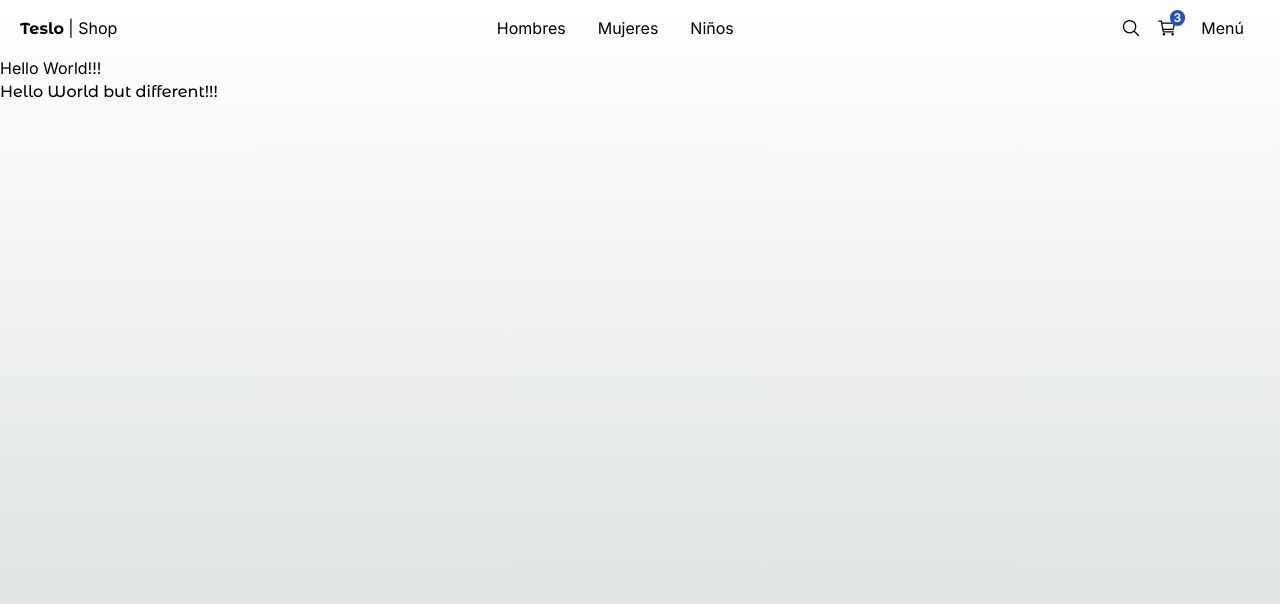
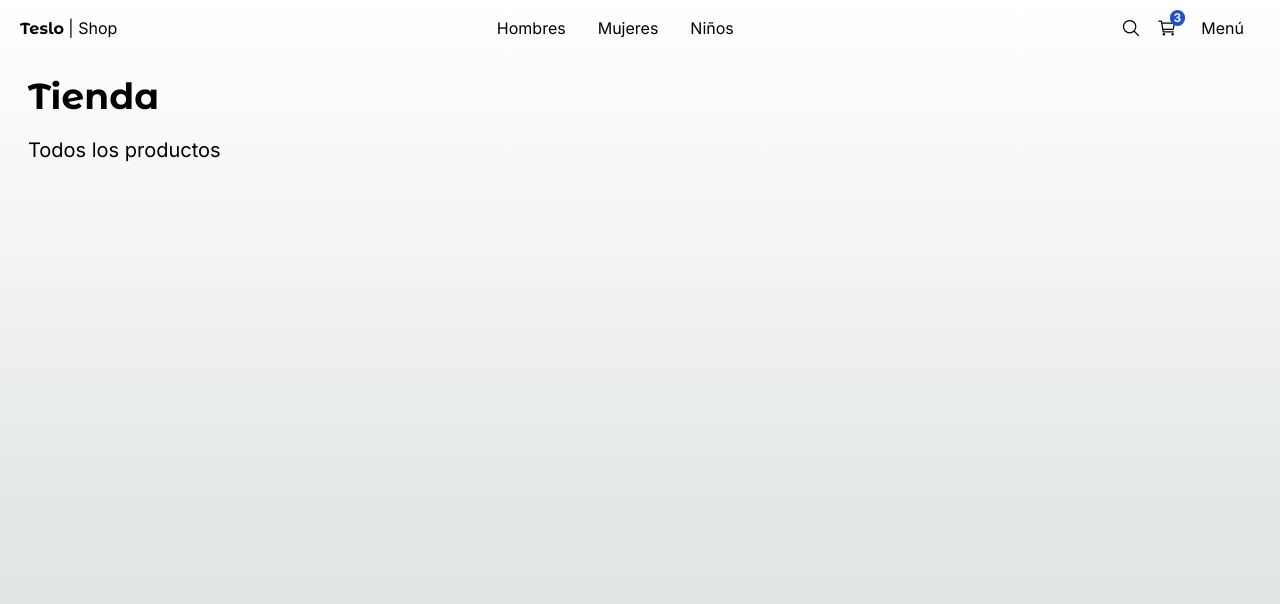
Before and after one commit to JPBerrocal/TesloShop, a Next.js app: page / in a window 1280 px wide. Shown: the top 604 px of the page. Built offline with nearby package versions, Linux system fonts and the light colour scheme.

Commit message:
Not found page and Title component added

```diff
--- a/src/app/(shop)/category/[id]/page.tsx
+++ b/src/app/(shop)/category/[id]/page.tsx
@@ -1,4 +1,18 @@
-export default function CategoryPage() {
+import { notFound } from "next/navigation";
+
+interface Props {
+  params: {
+    id: string;
+  };
+}
+
+export default function CategoryPage({ params }: Props) {
+  const { id } = params;
+
+  if (id === "kids") {
+    notFound();
+  }
+
   return (
     <div>
       <h1>Category Page</h1>
--- /dev/null
+++ b/src/app/(shop)/category/not-found.tsx
@@ -0,0 +1,5 @@
+import { PageNotFound } from "@/components/ui/not-found/PageNotFound";
+
+export default function () {
+  return <PageNotFound />;
+}
--- a/src/app/(shop)/layout.tsx
+++ b/src/app/(shop)/layout.tsx
@@ -8,7 +8,7 @@
   return (
     <main className="min-h-screen">
       <TopMenu />
-      {children}
+      <div className="px-0 sm:px-7">{children}</div>
     </main>
   );
 }
--- a/src/app/(shop)/page.tsx
+++ b/src/app/(shop)/page.tsx
@@ -1,10 +1,10 @@
+import { Title } from "@/components/ui/title/Title";
 import { titleFont } from "@/config/fonts";
 
 export default function Home() {
   return (
-    <div>
-      <div>Hello World!!!</div>
-      <h1 className={titleFont.className}>Hello World but different!!!</h1>
-    </div>
+    <>
+      <Title title="Tienda" subtitle="Todos los productos" />
+    </>
   );
 }
--- a/src/components/index.ts
+++ b/src/components/index.ts
@@ -1 +1,3 @@
+import { PageNotFound } from "./ui/not-found/PageNotFound";
+import { Title } from "./ui/title/Title";
 import { TopMenu } from "./ui/top-menu/TopMenu";
--- /dev/null
+++ b/src/components/ui/not-found/PageNotFound.tsx
@@ -0,0 +1,32 @@
+import { titleFont } from "@/config/fonts";
+import Image from "next/image";
+import Link from "next/link";
+
+export const PageNotFound = () => {
+  return (
+    <div className="flex flex-col-reverse md:flex-row h-[800px] w-full justify-center items-center align-middle">
+      <div className="text-center px-5 mx-5">
+        <h2 className={`${titleFont.className} antialiased text-9xl`}>404</h2>
+        <p className="font-semibold text-xl">Whoops! Lo sentimos mucho.</p>
+        <p className="font-light">
+          <span>Puedes regresar al </span>
+          <Link
+            href="/"
+            className="font-semibold hover:underline transition-all"
+          >
+            inicio
+          </Link>
+        </p>
+      </div>
+      <div className="px-5 mx-5">
+        <Image
+          src="/imgs/starman_750x750.png"
+          alt="starman"
+          className="p-5 sm:p-0"
+          width={550}
+          height={550}
+        />
+      </div>
+    </div>
+  );
+};
--- /dev/null
+++ b/src/components/ui/title/Title.tsx
@@ -0,0 +1,21 @@
+import { titleFont } from "@/config/fonts";
+
+interface Props {
+  title: string;
+  subtitle?: string;
+  className?: string;
+}
+
+export const Title = ({ title, subtitle, className }: Props) => {
+  return (
+    <div className={`mt-3 ${className}`}>
+      <h1
+        className={`${titleFont.className} antialiased text-4xl font-semibold my-5`}
+      >
+        {title}
+      </h1>
+
+      {subtitle && <h3 className="text-xl mb-5">{subtitle}</h3>}
+    </div>
+  );
+};
```
